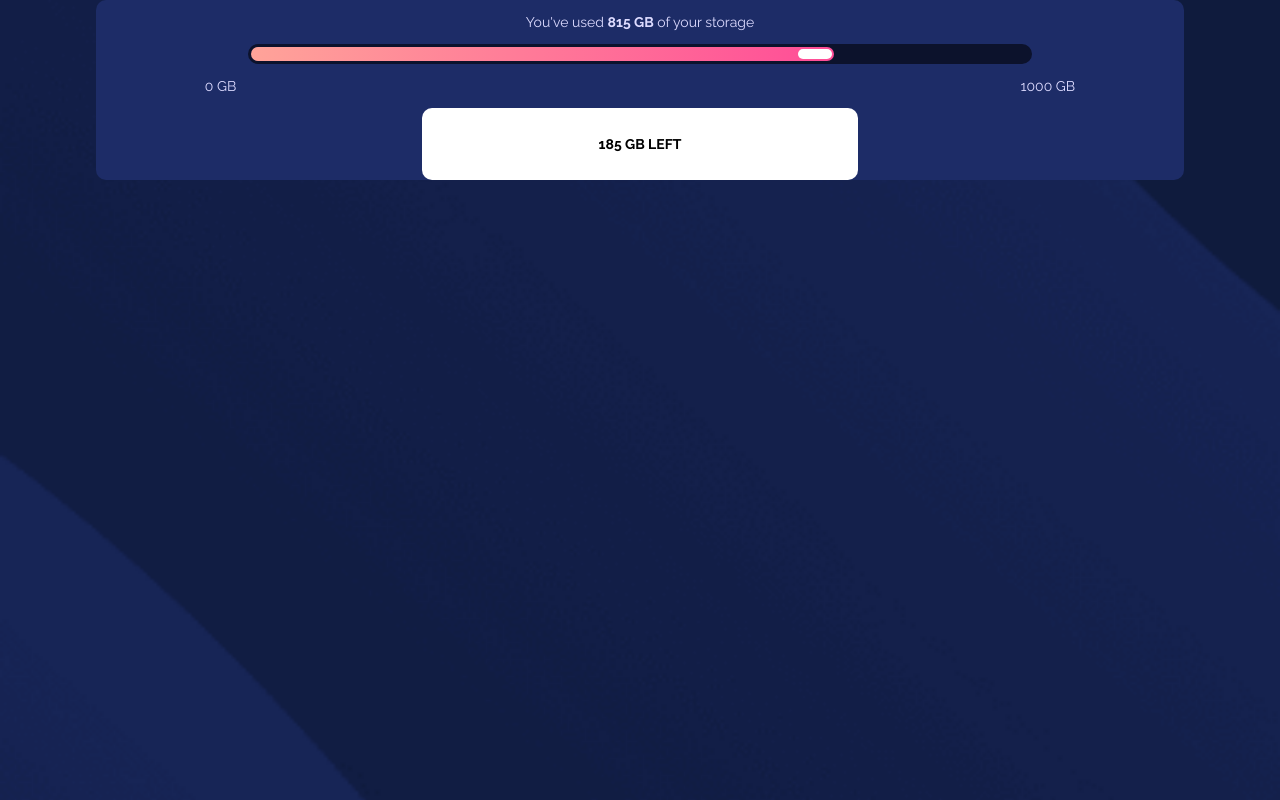
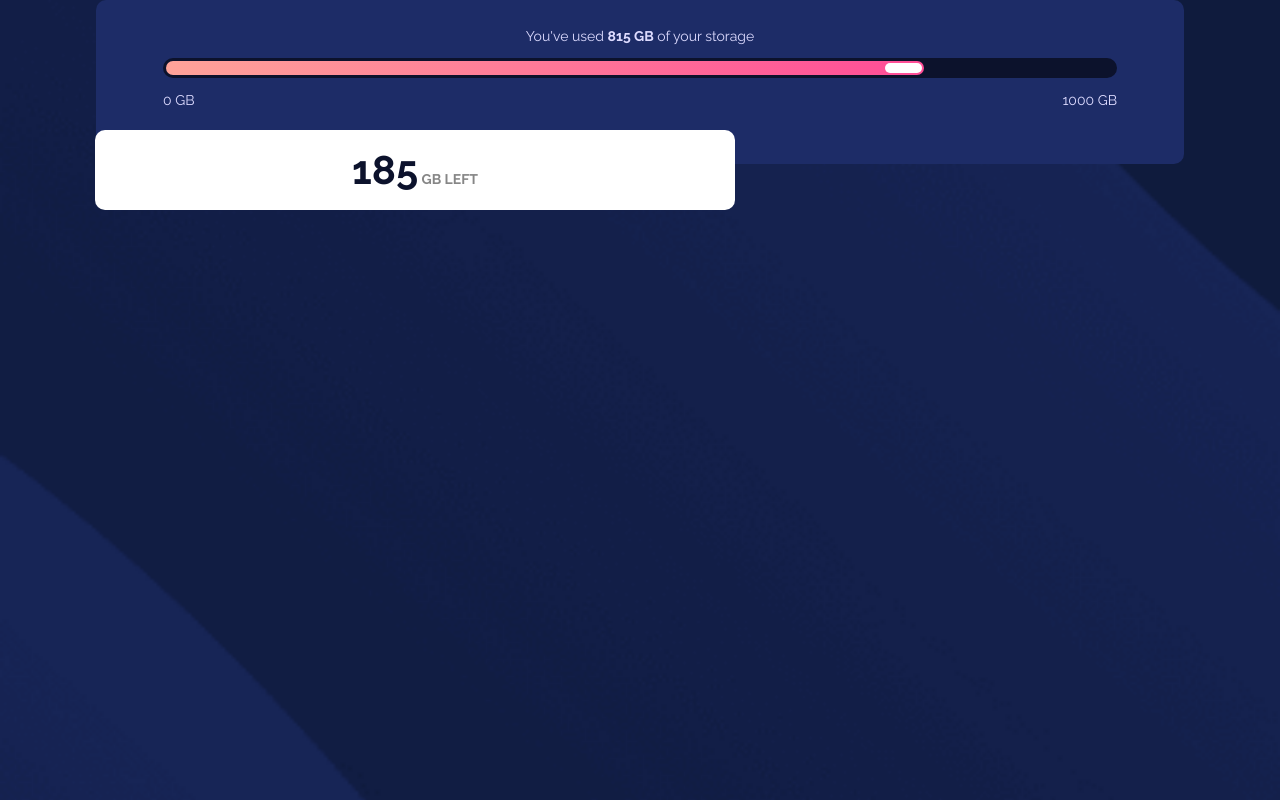
Before and after one commit to Lwmeek/fylo-data, a plain HTML site: page index.html in a window 1280 px wide. Drawn offline with Linux system fonts and the light colour scheme.

Commit message:
more add ons

```diff
--- a/css/styles.css
+++ b/css/styles.css
@@ -38,19 +38,20 @@ img {
 	justify-content: center;
 	align-items: center;
 	margin: 0 auto;
+	padding: 1em 1em 3em;
 }
 .bottom-content {
 	color: var(--clr-pale-blue);
 	display: flex;
 	flex-direction: column;
 	text-align: center;
-	width: 80%;
+	width: 90%;
 }
 span {
 	font-weight: bold;
 }
 .blue-bar {
-	width: 90%;
+	width: 100%;
 	height: 20px;
 	padding: 0.3rem;
 	background: var(--clr-vDark-blue);
@@ -60,7 +61,7 @@ span {
 	align-items: center;
 }
 .gradient-bar {
-	width: 75%;
+	width: 80%;
 	height: 14px;
 	padding: 0.2rem;
 	border-radius: 10px;
@@ -70,7 +71,7 @@ span {
 	justify-content: flex-end;
 }
 .white-bar {
-	width: 6%;
+	width: 5%;
 	height: 10px;
 	border-radius: 10px;
 	background: white;
@@ -81,10 +82,17 @@ span {
 }
 .remaining {
 	background: white;
-	color: black;
+	color: rgba(0, 0, 0, 0.473);
 	border-radius: 10px;
 	font-weight: bold;
 	width: 50%;
-	margin: 0 auto;
-	padding: 1em;
+	padding: 0.2em;
+	position: absolute;
+	top: 13rem;
+	left: 9.5rem;
 }
+.special {
+	font-weight: bold;
+	font-size: 4rem;
+	color: var(--clr-vDark-blue);
+}
--- a/index.html
+++ b/index.html
@@ -28,7 +28,7 @@
                     <p>1000 GB</p>
                 </div>
                 <div class="remaining">
-                    <p>185 GB LEFT</p>
+                    <p><span class="special">185</span> GB LEFT</p>
                 </div>
             </div>
         </div>
```
